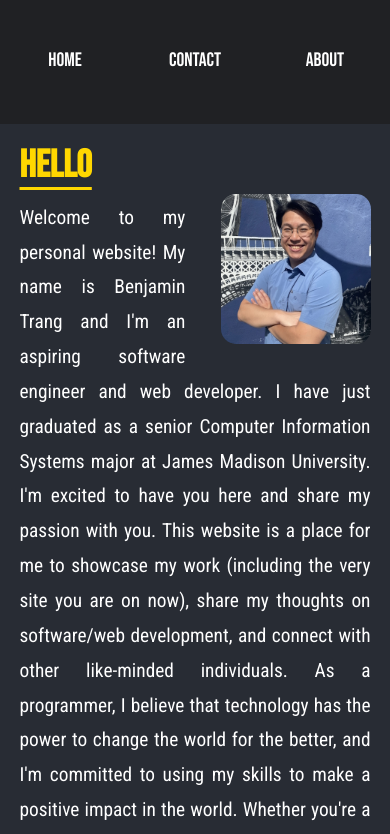
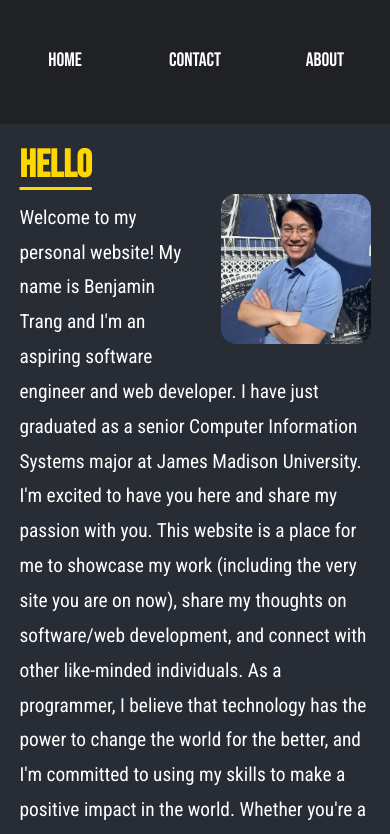
Before and after one commit to BT-Compile/B-TCODE, a React (Create React App) app in the folder my-app/: page / in a window 390 px wide. Shown: the part 720-1554 px from the top of the page. Built offline with nearby package versions, Linux system fonts and the light colour scheme.

Commit message:
new push

```diff
--- a/my-app/src/Pages/Components/App.css
+++ b/my-app/src/Pages/Components/App.css
@@ -227,6 +227,11 @@ a {
   line-height: 1;
 }
 
+.containerTextIntro {
+  margin: 0 5% 5% 5%;
+  text-align: justify;
+}
+
 .containerTextAbout {
   margin: 0 20% 5% 20%;
 }
@@ -337,6 +342,11 @@ a {
     text-align: justify;
   }
 
+  .containerTextIntro {
+    margin: 0 5% 5% 5%;
+    text-align: start;
+  }
+
   .carimg {
     margin-top: 5vh;
     margin-bottom: 10vh;
@@ -363,7 +373,7 @@ a {
   .skillsbox {
     background-color: #202124;
     font-size: large;
-    height: 30vh;
+    height: 40vh;
     width: auto;
     line-height: 1.8;
     margin: 2%;
--- a/my-app/src/Pages/Components/Intro.js
+++ b/my-app/src/Pages/Components/Intro.js
@@ -4,7 +4,7 @@ import introimage from './assets/headshot.jpg';
 export default function Intro() {
     return (
         <>
-            <div className='containerText'>
+            <div className='containerTextIntro'>
                 <h2 id="hello">Hello</h2>
                 <img id='introimage' src={introimage} alt='intro image' />
                 <div>
```
